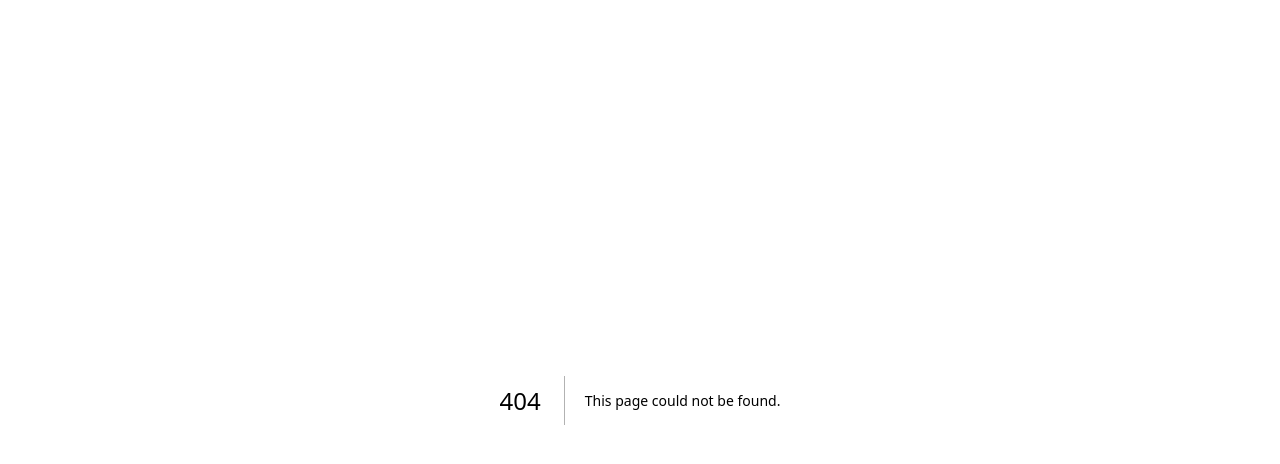
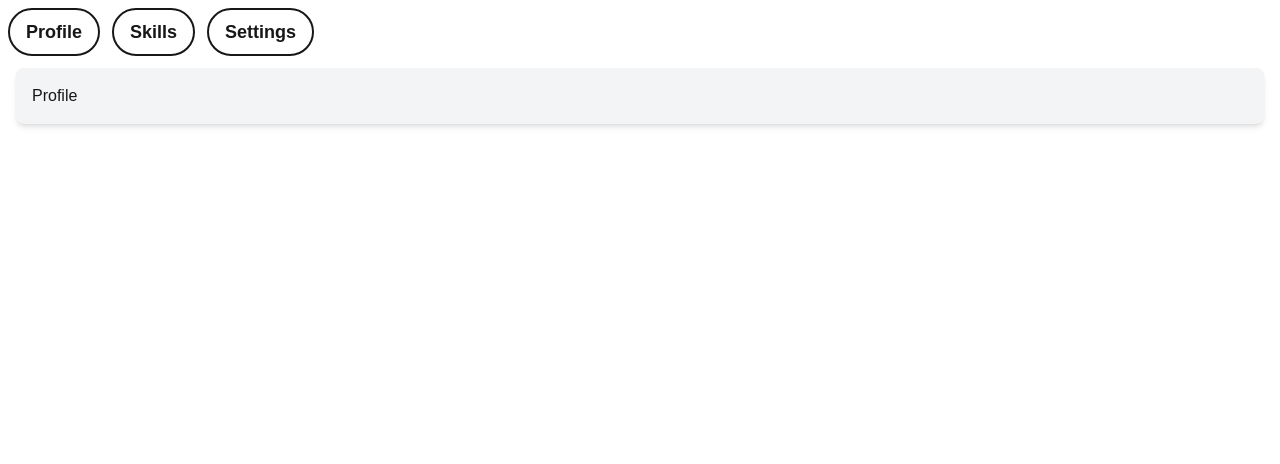
Before and after one commit to pushpendersingh97/life_with_push, a Next.js app: page /tabs in a window 1280 px wide. Before the commit this address had no page. Shown: the top 464 px of the page. Built offline with nearby package versions, Linux system fonts and the light colour scheme.

Commit message:
Tabs Component added

```diff
--- /dev/null
+++ b/src/app/(projects)/tabs/components/Profile.tsx
@@ -0,0 +1,7 @@
+import React from 'react';
+
+const Profile = () => {
+  return <div>Profile</div>;
+};
+
+export default Profile;
--- /dev/null
+++ b/src/app/(projects)/tabs/components/Settings.tsx
@@ -0,0 +1,7 @@
+import React from 'react';
+
+const Settings = () => {
+  return <div>Settings</div>;
+};
+
+export default Settings;
--- /dev/null
+++ b/src/app/(projects)/tabs/components/Skills.tsx
@@ -0,0 +1,7 @@
+import React from 'react';
+
+const Skills = () => {
+  return <div>Skills</div>;
+};
+
+export default Skills;
--- /dev/null
+++ b/src/app/(projects)/tabs/page.tsx
@@ -0,0 +1,57 @@
+'use client';
+
+import React, { useState } from 'react';
+
+const Tabs = [
+  {
+    id: 'profile',
+    label: 'Profile',
+    component: React.lazy(() => import('./components/Profile')),
+  },
+  {
+    id: 'skills',
+    label: 'Skills',
+    component: React.lazy(() => import('./components/Skills')),
+  },
+  {
+    id: 'settings',
+    label: 'Settings',
+    component: React.lazy(() => import('./components/Settings')),
+  },
+];
+
+const TabForm = () => {
+  const [tabs] = useState(Tabs);
+  const [activeTab, setActiveTab] = useState(0);
+
+  const handleTabClick = (index: number) => {
+    setActiveTab(index);
+  };
+
+  const ActiveComponent = tabs[activeTab].component;
+
+  return (
+    <>
+      <div className="flex m-2">
+        {tabs.map((tab, index) => (
+          <div
+            key={tab.id}
+            className="px-4 py-2 mr-3 rounded-full cursor-pointer transition-colors duration-300 border-2 flex items-center justify-center hover:bg-amber-500 hover:text-white hover:border-2"
+            onClick={() => handleTabClick(index)}
+          >
+            <h2 className="text-lg font-bold">{tab.label}</h2>
+          </div>
+        ))}
+      </div>
+      <div className="flex pt-1">
+        <React.Suspense fallback={<div>Loading...</div>}>
+          <div className="w-full h-full p-4 bg-gray-100 rounded-lg shadow-md mx-4">
+            <ActiveComponent />
+          </div>
+        </React.Suspense>
+      </div>
+    </>
+  );
+};
+
+export default TabForm;
```
